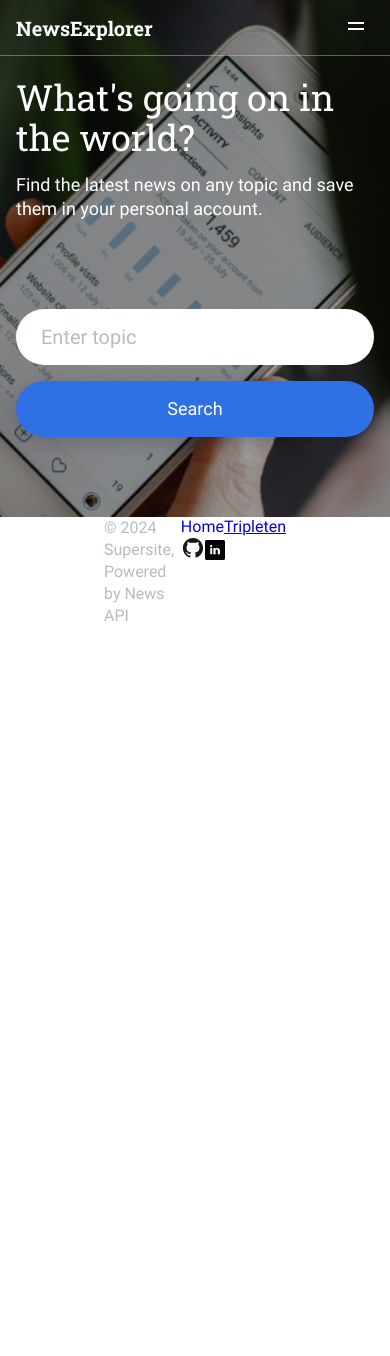
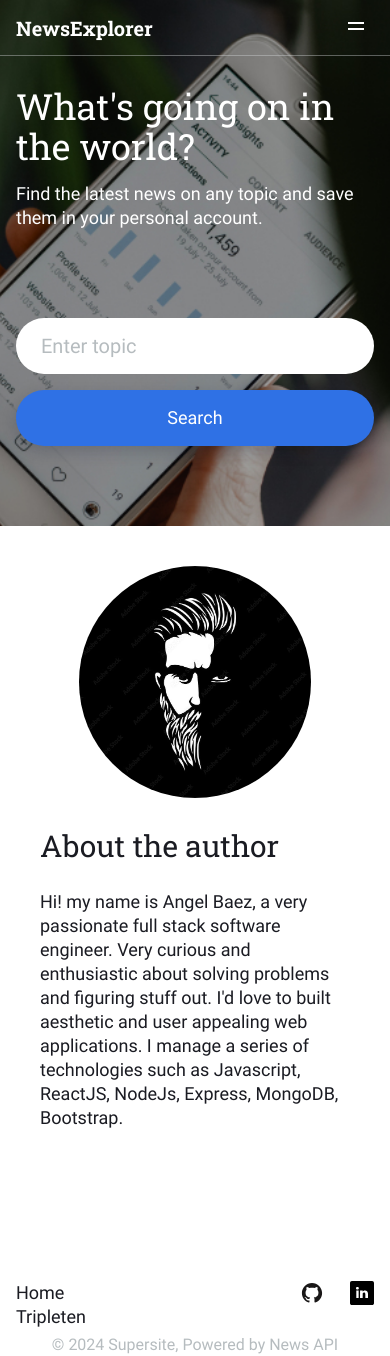
Before and after one commit to angelbaezsa/news_explorer_react, a React (Create React App) app: page / in a window 390 px wide. Before the commit the page ends 844 px from the top, so only its background shows below. Built offline with nearby package versions, Linux system fonts and the light colour scheme.

Commit message:
Header, navbar and footer integrated, now fully responsive

```diff
--- a/src/components/About/ About.jsx
+++ b/src/components/About/ About.jsx
@@ -0,0 +1,28 @@
+import "../About/About.css";
+import me from "../../images/hipster2.jpeg";
+
+const About = () => {
+  return (
+    <div className="about">
+      <div className="about__portrait-wrapper portrait-wrapper">
+        <img
+          className="about__portrait portrait"
+          src={me}
+          alt="autor ilustration"
+        />
+      </div>
+      <div className="about__bio-wrapper bio-wrapper">
+        <h3 className="about__title ">About the author</h3>
+        <p className="about__biography biography">
+          Hi! my name is Angel Baez, a very passionate full stack software
+          engineer. Very curious and enthusiastic about solving problems and
+          figuring stuff out. I'd love to built aesthetic and user appealing web
+          applications. I manage a series of technologies such as Javascript,
+          ReactJS, NodeJs, Express, MongoDB, Bootstrap.
+        </p>
+      </div>
+    </div>
+  );
+};
+
+export default About;
--- a/src/components/About/About.css
+++ b/src/components/About/About.css
@@ -0,0 +1,109 @@
+.about {
+  font-family: "roboto", sans-serif;
+  display: flex;
+  padding-left: 104px;
+  padding-top: 80px;
+  column-gap: 56px;
+  color: #1a1b22;
+}
+
+.portrait {
+  width: 464px;
+  height: 464px;
+  border-radius: 100%;
+}
+
+.about__title {
+  font-family: "roboto slab";
+  font-size: 40px;
+  font-weight: 400;
+  line-height: 46px;
+  letter-spacing: 0px;
+  text-align: left;
+  margin-top: 51px;
+  margin-bottom: 24px;
+}
+
+.biography {
+  margin-top: 0;
+  font-family: "roboto";
+  font-size: 18px;
+  font-weight: 400;
+  line-height: 24px;
+  letter-spacing: 0px;
+  text-align: left;
+  max-width: 600px;
+  text-wrap: wrap;
+}
+
+@media (min-width: 501px) and (max-width: 768px) {
+  .about {
+    padding: 40px 40px 0 40px;
+    column-gap: 32px;
+  }
+
+  .biography {
+    max-width: 424px;
+  }
+  .about__title {
+    font-size: 30px;
+    font-weight: 400;
+    line-height: 40px;
+    letter-spacing: 0px;
+    text-align: left;
+    margin-top: 0;
+  }
+  .portrait {
+    width: 232px;
+    height: 232px;
+  }
+}
+
+@media (min-width: 768px) and (max-width: 1000px) {
+  .about {
+    padding: 40px 40px 0 40px;
+    column-gap: 32px;
+  }
+
+  .biography {
+  }
+  .about__title {
+    font-size: 30px;
+    font-weight: 400;
+    line-height: 40px;
+    letter-spacing: 0px;
+    text-align: left;
+    margin-top: 0;
+  }
+  .portrait {
+    width: 232px;
+    height: 232px;
+  }
+}
+
+@media (min-width: 320px) and (max-width: 500px) {
+  .about {
+    padding: 40px 40px 0 40px;
+    flex-direction: column;
+  }
+
+  .about__title {
+    font-size: 30px;
+    font-weight: 400;
+    line-height: 40px;
+    letter-spacing: 0px;
+    text-align: left;
+    margin-top: 0;
+  }
+  .portrait {
+    width: 232px;
+    height: 232px;
+  }
+  .portrait-wrapper {
+    align-self: center;
+  }
+  .bio-wrapper {
+    margin-top: 24px;
+    padding-bottom: 128px;
+  }
+}
--- a/src/components/App/App.js
+++ b/src/components/App/App.js
@@ -1,6 +1,7 @@
 import "./App.css";
 import NavBar from "../NavBar/NavBar";
 import Header from "../Header/Header";
+import About from "../About/ About";
 import Footer from "../Footer/Footer";
 
 import { Switch, Route } from "react-router-dom";
@@ -12,6 +13,7 @@ function App() {
       <Switch>
         <Route path={"/"}>
           <Header onSearch={"addSearch function here"} />
+          <About />
           <Footer />
         </Route>
         <Route path={"/saved-news"}></Route>
--- a/src/components/Footer/Footer.css
+++ b/src/components/Footer/Footer.css
@@ -1,12 +1,13 @@
 .footer {
   display: flex;
   max-width: 1440px;
-  max-height: 80px;
+  height: 80px;
   box-sizing: border-box;
   font-family: "roboto";
   justify-content: space-between;
+  align-items: center;
   position: relative;
-  top: -65px;
+  /* top: -65px; */
   padding-right: 104px;
   padding-left: 104px;
 }
@@ -21,7 +22,55 @@
   letter-spacing: 0px;
   text-align: left;
 }
+.item-wrapper {
+  display: flex;
+  max-height: 100%;
+}
+
+.footer__item {
+  font-family: "roboto";
+  font-size: 18px;
+  font-weight: 400;
+  line-height: 24px;
+  letter-spacing: 0px;
+  text-decoration: none;
+  color: #1a1b22;
+  margin-right: 40px;
+  margin-bottom: 5px;
+}
+
+.icon-github {
+  height: 24px;
+  width: 24px;
+}
 
 .icon-linkedin {
-  height: 20px;
+  height: 24px;
+  width: 24px;
+  margin-left: 26px;
 }
+
+@media only screen and (max-width: 910px) {
+  .footer {
+    padding: 0 16px 0 16px;
+  }
+}
+
+@media only screen and (max-width: 630px) {
+  .footer {
+    max-height: 176px;
+    flex-direction: column-reverse;
+  }
+  .item-wrapper {
+    display: flex;
+    max-height: 100%;
+    width: 100%;
+    justify-content: space-between;
+    padding-top: 20px;
+  }
+  .icon-container {
+    display: flex;
+    flex-direction: column;
+    justify-self: start;
+  }
+}
--- a/src/components/Footer/Footer.jsx
+++ b/src/components/Footer/Footer.jsx
@@ -1,5 +1,5 @@
 import "../Footer/Footer.css";
-import { NavLink } from "react-router-dom";
+import { NavLink, Link } from "react-router-dom";
 import githubLogo from "../../images/github.svg";
 import linkedInLogo from "../../images/linkedin-rounded-svgrepo-com.svg";
 const Footer = () => {
@@ -7,18 +7,31 @@ const Footer = () => {
     <footer className="footer">
       <p className="footer__text">© 2024 Supersite, Powered by News API</p>
       <div className="footer__item-wrapper item-wrapper">
-        <NavLink to="/">Home</NavLink>
-        <NavLink to="https://tripleten.com/">Tripleten</NavLink>
+        <div className="footer__item-container item-container">
+          <NavLink className="footer__item" to="/">
+            Home
+          </NavLink>
+
+          <NavLink
+            className="footer__item icon-container"
+            to="https://tripleten.com/"
+          >
+            Tripleten
+          </NavLink>
+        </div>
+        <div className="footer__icon-container">
           <NavLink to="/">
             <img className="footer__icon icon-github" src={githubLogo} alt="" />
           </NavLink>
-        <NavLink to="https://www.linkedin.com/in/angel-baez-099598185/">
+
+          <a href="https://www.linkedin.com/in/angel-baez-099598185/">
             <img
               className="footer__icon icon-linkedin"
               src={linkedInLogo}
               alt=""
             />
-        </NavLink>
+          </a>
+        </div>
       </div>
     </footer>
   );
--- a/src/components/Header/Header.css
+++ b/src/components/Header/Header.css
@@ -24,7 +24,9 @@
   display: flex;
   flex-direction: column;
   left: 0;
-  top: -65px;
+  /* top: -65px; */
+  top: 0;
+
   z-index: 1;
   cursor: pointer;
 }
--- a/src/components/NavBar/NavBar.css
+++ b/src/components/NavBar/NavBar.css
@@ -1,6 +1,10 @@
 @font-face {
   font-family: "roboto";
   src: url("../../../public/fonts/Roboto-Regular.ttf") format("truetype");
+}
+
+ul {
+  margin: 0;
 }
 
 li {
@@ -22,9 +26,12 @@ li {
   z-index: 2;
   color: white;
   border-bottom: solid #d1d2d667 0.05px;
+  position: absolute;
 }
 .navbar_black {
   grid-area: navbar navbar navbar;
+  position: absolute;
+
   width: 100%;
   height: 56px;
   box-sizing: border-box;
@@ -50,6 +57,7 @@ li {
 .navbar__button-wrapper {
   display: flex;
   flex-direction: row;
+  align-items: center;
   column-gap: 20px;
 }
 
@@ -57,6 +65,17 @@ li {
   font-family: "roboto", sans-serif;
   font-weight: 500;
   font-size: 20px;
+  color: white;
+  cursor: pointer;
+}
+.button-type-signin {
+  border-radius: 25px;
+  border: 1px white solid;
+  background-color: transparent;
+  width: 152px;
+  height: 48px;
+  margin: 0;
+  align-self: center;
 }
 
 .navbar__toggle-button {
--- a/src/components/NavBar/NavBar.jsx
+++ b/src/components/NavBar/NavBar.jsx
@@ -32,13 +32,18 @@ const NavBar = ({ onHome, onSignIn }) => {
       </button>
 
       <ul className="navbar__button-wrapper">
-        <li className="navbar__button button-type-home">
-          <NavLink to="/" exact>
+        <li>
+          <NavLink className="navbar__button button-type-home" to="/" exact>
             Home
           </NavLink>
         </li>
-        <li className="navbar__button button-type-signin" onClick={onSignIn}>
-          Signin
+        <li>
+          <button
+            className="navbar__button button-type-signin"
+            onClick={onSignIn}
+          >
+            Signin
+          </button>
         </li>
       </ul>
       {isToggle ? (
```
Also changed, not shown: src/images/hipster.png (added), src/images/hipster2.jpeg (added). Lines whose indentation alone changed are shown as unchanged.
